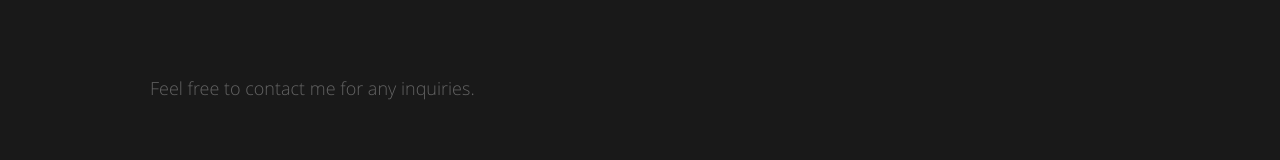
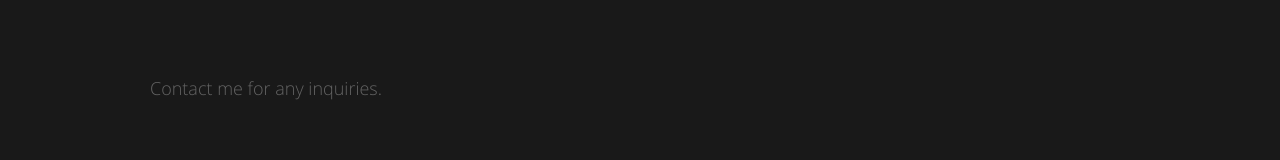
Before and after one commit to DrGloo/Portfolio, a React (Create React App) app: page / in a window 1280 px wide. Shown: the part 2742-2902 px from the top of the page. Built offline with nearby package versions, Linux system fonts and the light colour scheme.

Commit message:
slight edits

```diff
--- a/src/components/ContactUs.js
+++ b/src/components/ContactUs.js
@@ -7,7 +7,7 @@ export default class ContactUs extends Component {
           <div className="row section-head">
             <div className="ten columns">
               <p className="lead">
-              Feel free to contact me for any inquiries.
+              Contact me for any inquiries.
               </p>
             </div>
           </div>
```
